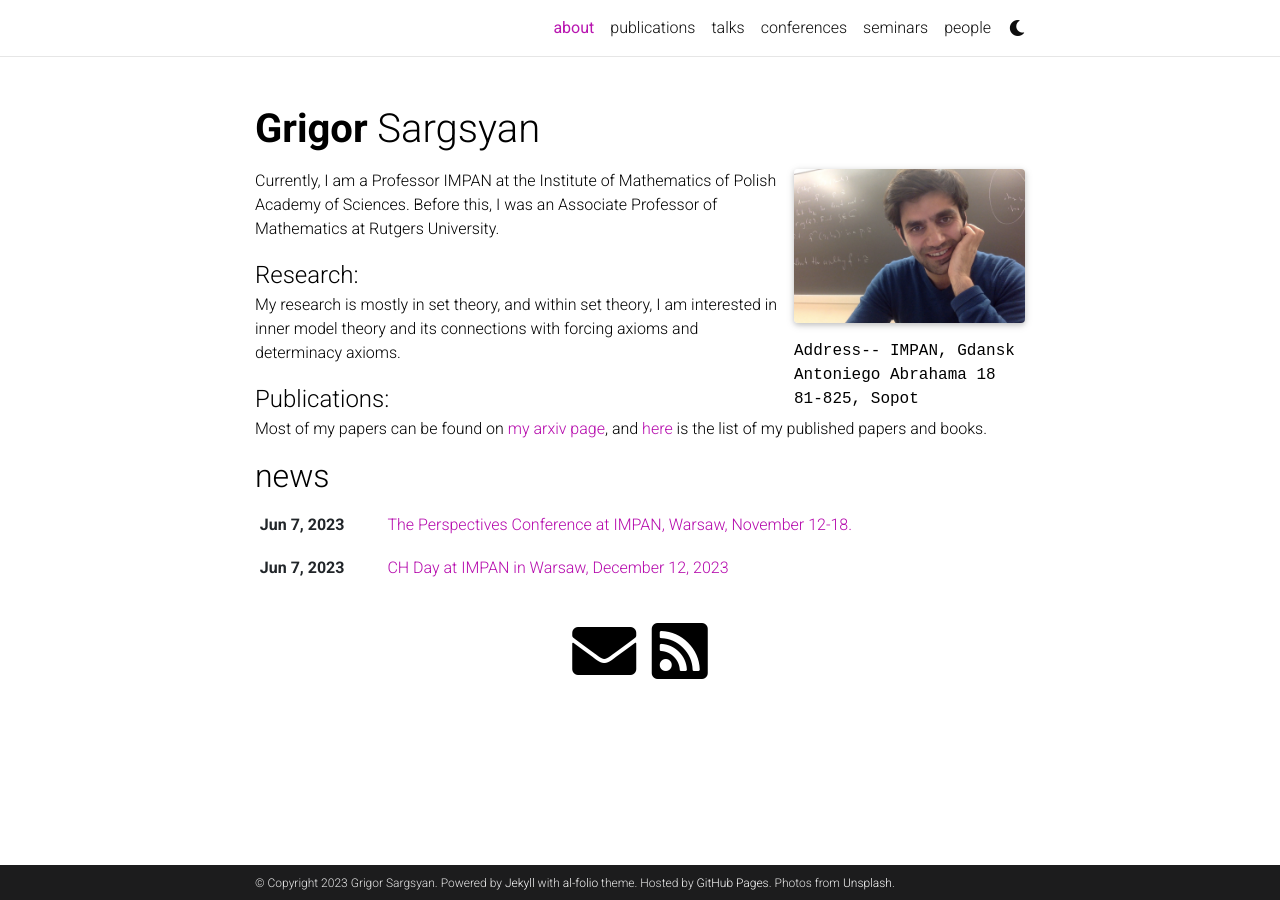
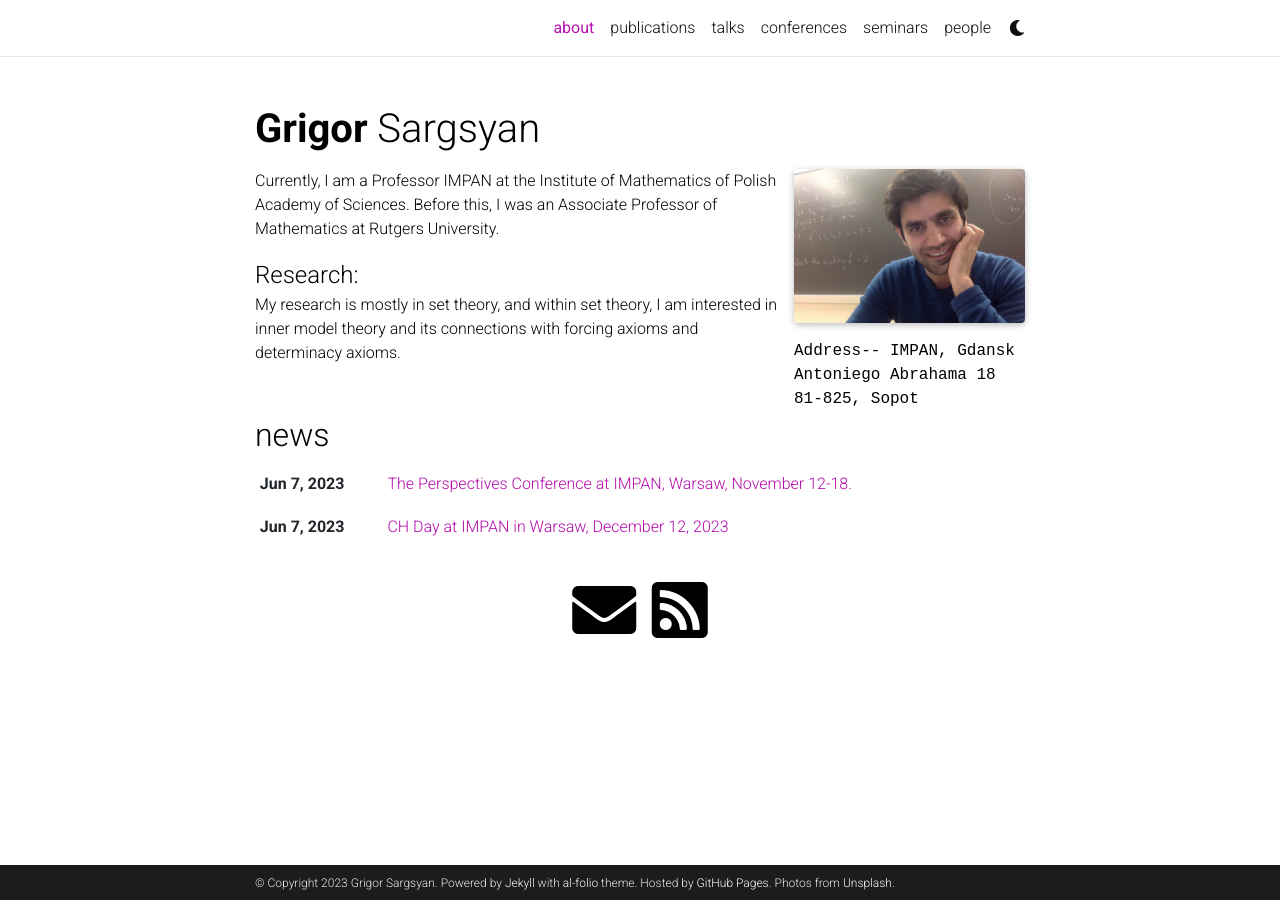
Before and after one commit to grigorsarg/grigorsarg.github.io, a Jekyll site: the page built from _pages/about.md, in a window 1280 px wide. Built offline with Jekyll 4.4.1, drawn with Linux system fonts in a browser that asks for light colours; full-size pictures stand in for the smaller copies a plugin makes; comment, search, counter and statistics services are not loaded; a style sheet for code colours, icons or effects is not loaded.

Commit message:
Update about.md

```diff
--- a/_pages/about.md
+++ b/_pages/about.md
@@ -22,5 +22,3 @@ social: true  # includes social icons at the bottom of the page
 Currently, I am a Professor IMPAN at the Institute of Mathematics of Polish Academy of Sciences. Before this, I was an Associate Professor of Mathematics at Rutgers University.
 
 <font size="+2">Research:</font> My research is mostly in set theory, and within set theory, I am interested in inner model theory and its connections with forcing axioms and determinacy axioms.
-
-<font size="+2">Publications:</font> Most of my papers can be found on <a href="https://arxiv.org/a/sargsyan_g_1.html">my arxiv page</a>, and <a href="https://hodmice.github.io/publications/">here</a> is the list of my published papers and books.
```
